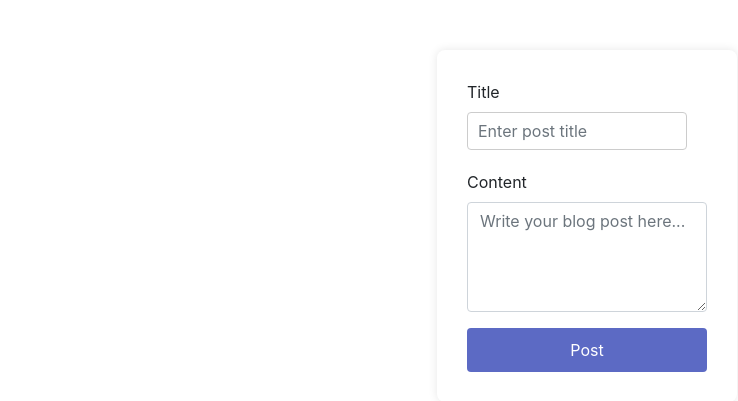
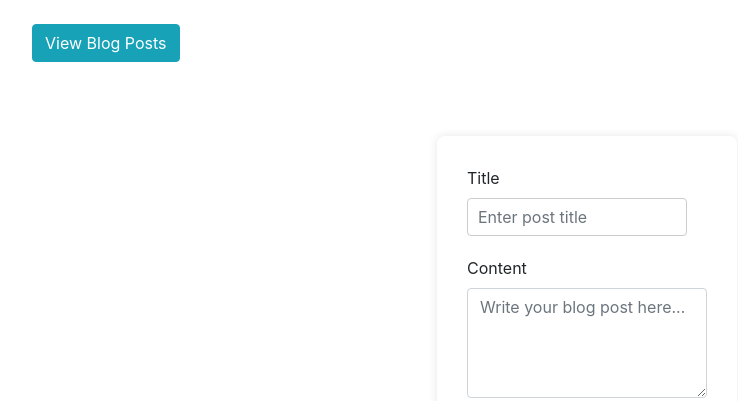
Before and after one commit to Exploser/Don-t-Hack-Me-Please, a Flask app: page /dashboard in a window 1280 px wide. Shown: the part 96-497 px from the top of the page, without its empty margins (53-791 px from the left). Run offline with Flask 3, Linux system fonts and the light colour scheme; some libraries are stand-ins or nearby versions.

Commit message:
clean dashboard.html

```diff
--- a/templates/dashboard.html
+++ b/templates/dashboard.html
@@ -1,6 +1,5 @@
 <!DOCTYPE html>
 <html lang="en">
-
 <head>
     <meta charset="UTF-8">
     <meta name="viewport" content="width=device-width, initial-scale=1.0">
@@ -9,20 +8,18 @@
     <!-- Adding Bootstrap for better styling -->
     <link rel="stylesheet" href="https://stackpath.bootstrapcdn.com/bootstrap/4.3.1/css/bootstrap.min.css">
 </head>
-
 <body>
     <div class="container mt-5">
         <h1 class="mb-4">Welcome, {{ username }}!</h1>
+        <a href="/blog" class="btn btn-info mb-4">View Blog Posts</a>
         <form action="/add_post" method="post">
             <div class="form-group">
                 <label for="blogTitle">Title</label>
-                <input type="text" class="form-control" id="blogTitle" name="blog_title" placeholder="Enter post title"
-                    required>
+                <input type="text" class="form-control" id="blogTitle" name="blog_title" placeholder="Enter post title" required>
             </div>
             <div class="form-group">
                 <label for="blogContent">Content</label>
-                <textarea class="form-control" id="blogContent" name="blog_content"
-                    placeholder="Write your blog post here..." rows="4" required></textarea>
+                <textarea class="form-control" id="blogContent" name="blog_content" placeholder="Write your blog post here..." rows="4" required></textarea>
             </div>
             <button type="submit" class="btn btn-primary">Post</button>
         </form>
@@ -44,5 +41,4 @@
     <script src="https://cdnjs.cloudflare.com/ajax/libs/popper.js/1.14.7/umd/popper.min.js"></script>
     <script src="https://stackpath.bootstrapcdn.com/bootstrap/4.3.1/js/bootstrap.min.js"></script>
 </body>
-
 </html>
```
